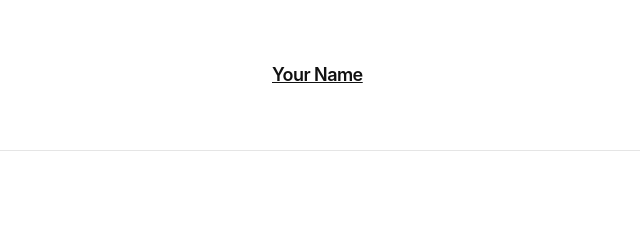
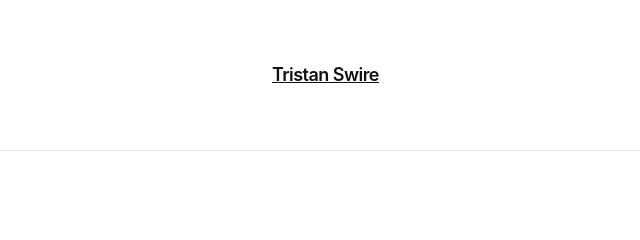
Before and after one commit to tristanswire/tristanswire, a plain HTML site: page index.html in a window 1280 px wide. Shown: the top 240 px of the page, 0-640 px from the left. Drawn offline with Linux system fonts and the light colour scheme.

Commit message:
add name and location

```diff
--- a/index.html
+++ b/index.html
@@ -39,7 +39,7 @@
     <!-- Header -->
     <header class="header" role="banner">
         <div class="container">
-            <a href="#hero" class="logo">Your Name</a>
+            <a href="#hero" class="logo">Tristan Swire</a>
             <nav class="nav" role="navigation" aria-label="Main navigation">
                 <a href="#about">About</a>
                 <a href="#work">Work</a>
```
